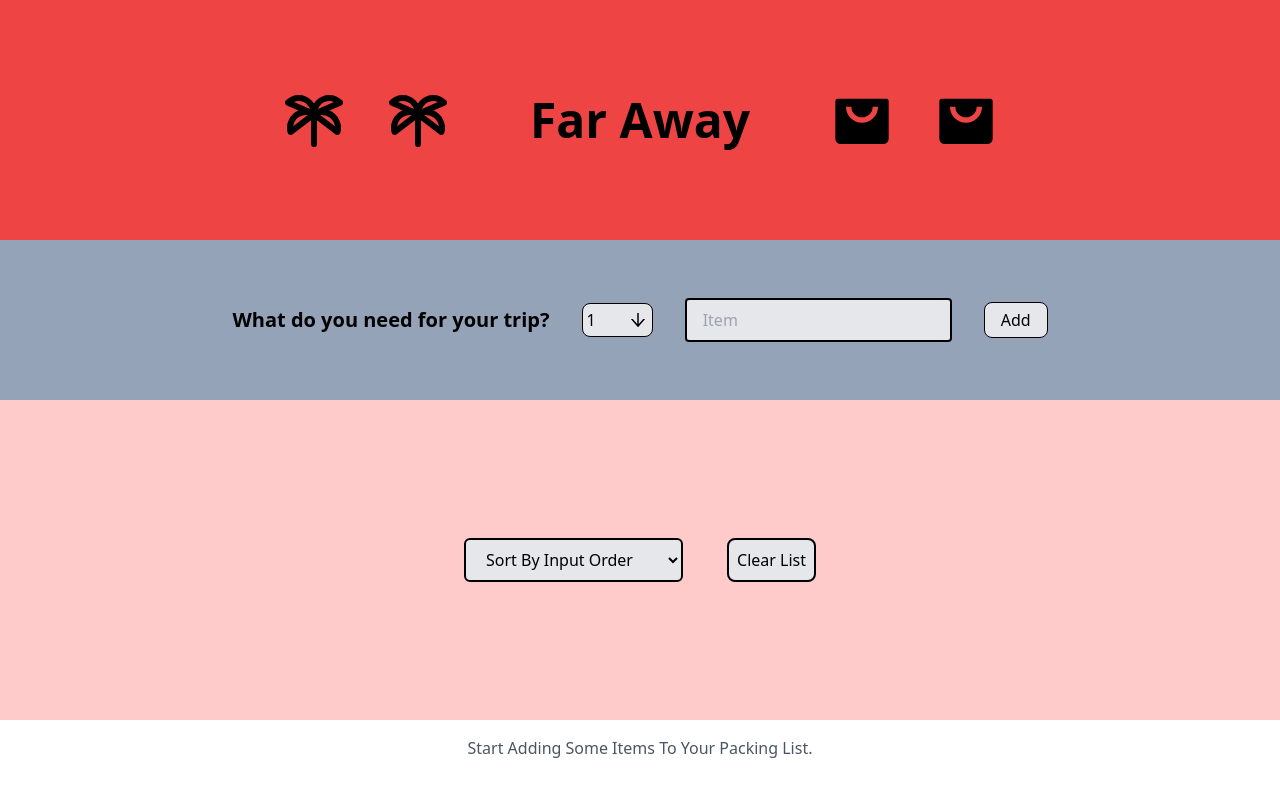
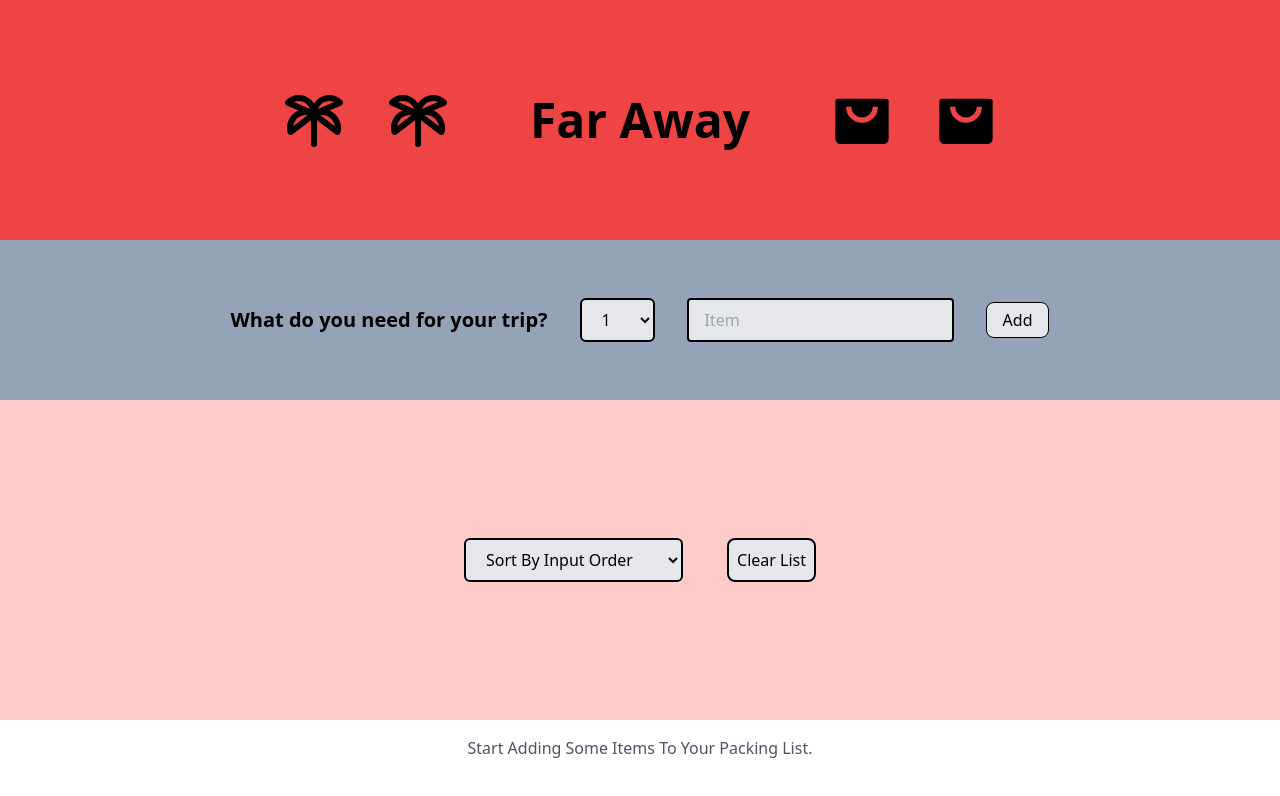
Before and after one commit to seemapoudel58/Trip, a React (Create React App) app: page / in a window 1280 px wide. Shown: the top 796 px of the page. Built offline with nearby package versions, Linux system fonts and the light colour scheme.

Commit message:
update in section0ne

```diff
--- a/src/Components/section0ne.jsx
+++ b/src/Components/section0ne.jsx
@@ -1,18 +1,23 @@
 import React from "react";
-import { AiOutlineArrowDown } from "react-icons/ai";
 
 function SectionOne() {
   return (
     <div className=" bg-slate-400 h-[20vh] flex items-center justify-center space-x-8 ">
       <h2 className="text-xl font-semibold">What do you need for your trip?</h2>
-      <article className="border-[0.12rem] border-black rounded-lg p-[0.25rem] flex justify-between space-x-[2rem] bg-gray-200 ">
-        <div className="flex items-center ">
-          <button>1</button>
+      <div className="">
+          <select className= "bg-gray-200 border-2 border-black outline-none rounded-md py-2 px-4">
+            <option value="option1">1</option>
+            <option value="option2">2</option>
+            <option value="option3">3</option>
+            <option value="option4">4</option>
+            <option value="option5">5</option>
+            <option value="option6">6</option>
+            <option value="option7">7</option>
+            <option value="option8">8</option>
+            <option value="option9">9</option>
+            <option value="option10">10</option>
+          </select>
         </div>
-        <div className="flex items-center cursor-pointer">
-          <AiOutlineArrowDown size={20} />
-        </div>
-      </article>
 
       <article className="rounded">
         <input type="text" placeholder="Item" className="bg-gray-200 appearance-none border-2 border-black rounded w-full py-2 px-4 text-gray-700 "/>
```
